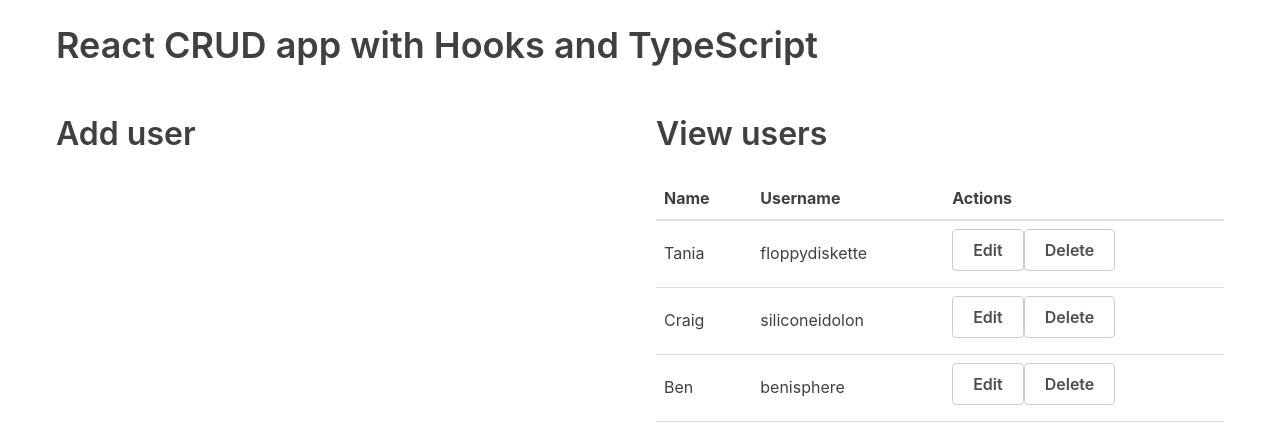
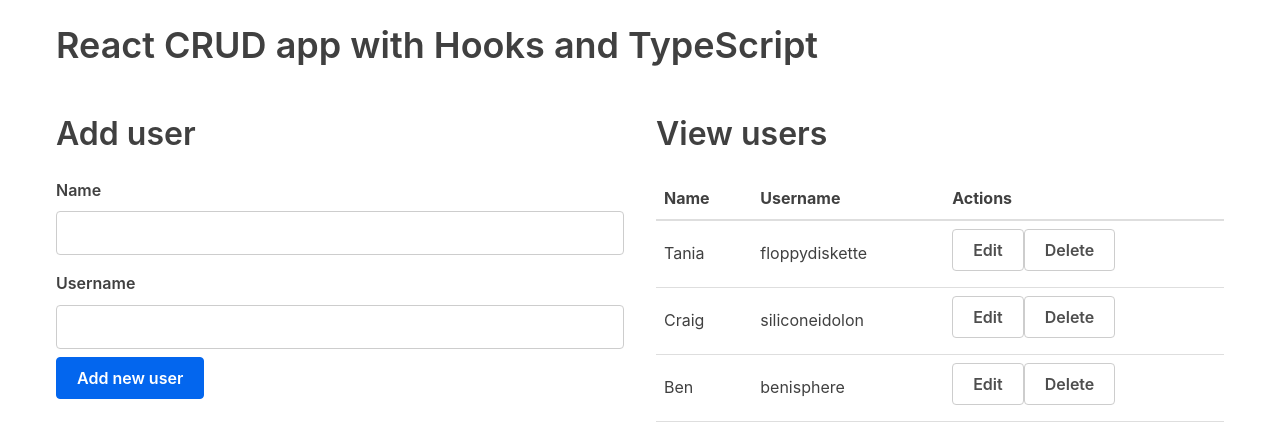
Before and after one commit to heuperman/react-crud-hooks, a React (Create React App) app: page / in a window 1280 px wide. Shown: the top 444 px of the page. Built offline with nearby package versions, Linux system fonts and the light colour scheme; the HTML template or start-up script is replaced by a standard one.

Commit message:
Allow new users to be added to the list

```diff
--- a/src/App.tsx
+++ b/src/App.tsx
@@ -1,8 +1,10 @@
 import React, { useState } from 'react';
 import UserTable from './tables/UserTable';
+import {User} from './user';
+import AddUserForm from './forms/AddUserForm';
 
 const App: React.FC = (): JSX.Element => {
-  const usersData = [
+  const usersData: User[] = [
     { id: 1, name: 'Tania', username: 'floppydiskette' },
     { id: 2, name: 'Craig', username: 'siliconeidolon' },
     { id: 3, name: 'Ben', username: 'benisphere' }
@@ -10,12 +12,18 @@
 
   const [users, setUsers] = useState(usersData);
 
+  const addUser = (user: User): void => {
+    user.id = users.length + 1;
+    setUsers([...users, user]);
+  };
+
   return (
     <div className="container">
       <h1>React CRUD app with Hooks and TypeScript</h1>
       <div className="flex-row">
         <div className="flex-large">
           <h2>Add user</h2>
+          <AddUserForm addUser={addUser} />
         </div>
         <div className="flex-large">
           <h2>View users</h2>
--- /dev/null
+++ b/src/forms/AddUserForm.tsx
@@ -0,0 +1,40 @@
+import React, {ChangeEvent, FormEvent, useState} from 'react';
+import PropTypes from 'prop-types';
+import {User} from '../user';
+
+
+const AddUserForm: React.FC<{addUser: (user: User) => void}> = (
+  {addUser}): JSX.Element => {
+
+  const initialFormState = {id: 0, name: '', username: ''};
+  const [user, setUser] = useState(initialFormState);
+
+  const handleInputChange =
+      (event: ChangeEvent<{name: string; value: string}>): void => {
+        const {name, value} = event.target;
+        setUser({...user, [name]: value});
+      };
+
+  return (
+    <form onSubmit={(event: FormEvent): void => {
+      event.preventDefault();
+      if (!user.name || !user.username) return;
+      addUser(user);
+      setUser(initialFormState);
+    }}>
+      <label>Name</label>
+      <input type="text" name="name" value={user.name}
+        onChange={handleInputChange} />
+      <label>Username</label>
+      <input type="text" name="username" value={user.username}
+        onChange={handleInputChange} />
+      <button>Add new user</button>
+    </form>
+  );
+};
+
+AddUserForm.propTypes = {
+  addUser: PropTypes.func.isRequired
+};
+
+export default AddUserForm;
```
